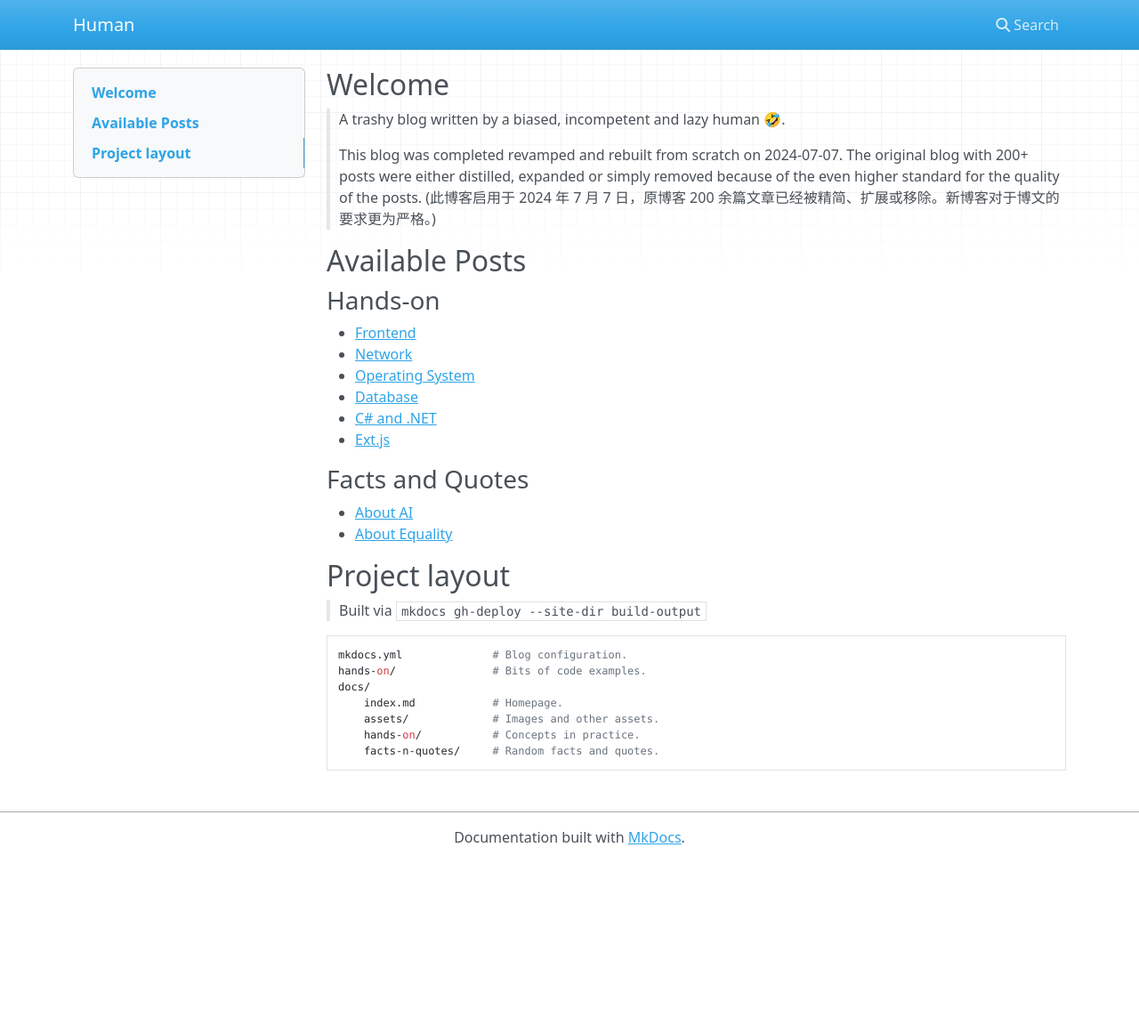
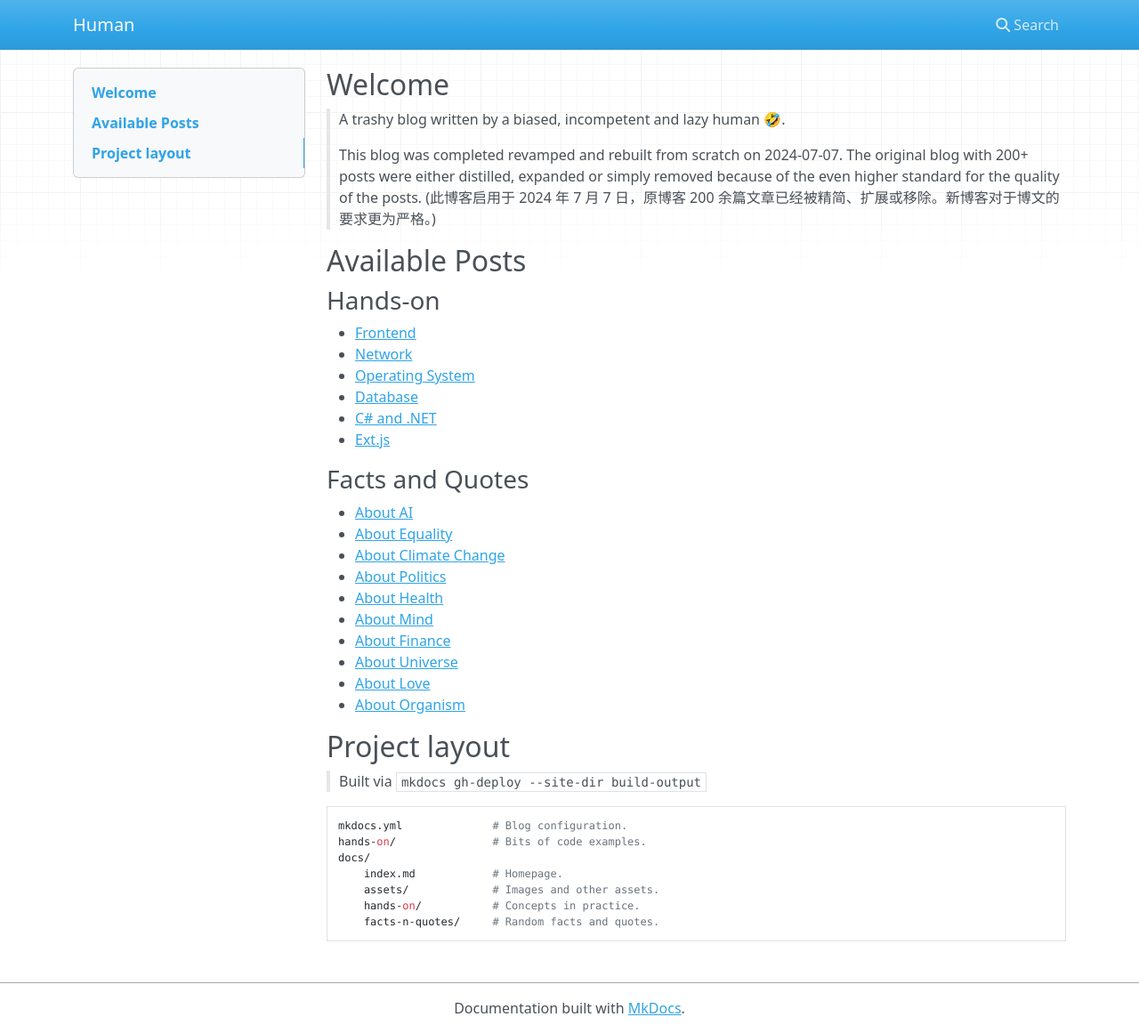
Before and after one commit to codingEzio/codingEzio.github.io, an MkDocs documentation site: the page built from docs/index.md, in a window 1280 px wide and 1161 px high. Shown: the whole window at 89% size. Built offline with MkDocs 1.6.1, drawn with Linux system fonts in a browser that asks for light colours; nearby versions of some CDN libraries.

Commit message:
chore: Scaffold entries for the series Facts n Quotes

```diff
--- a/docs/index.md
+++ b/docs/index.md
@@ -19,6 +19,14 @@
 
 - [About AI](./facts-n-quotes/facts-n-quotes-about-AI.md)
 - [About Equality](./facts-n-quotes/facts-n-quotes-about-equality.md)
+- [About Climate Change](./facts-n-quotes/facts-n-quotes-about-climate-change.md)
+- [About Politics](./facts-n-quotes/facts-n-quotes-about-politics.md)
+- [About Health](./facts-n-quotes/facts-n-quotes-about-health.md)
+- [About Mind](./facts-n-quotes/facts-n-quotes-about-mind.md)
+- [About Finance](./facts-n-quotes/facts-n-quotes-about-finance.md)
+- [About Universe](./facts-n-quotes/facts-n-quotes-about-universe.md)
+- [About Love](./facts-n-quotes/facts-n-quotes-about-love.md)
+- [About Organism](./facts-n-quotes/facts-n-quotes-about-organism.md)
 
 ## Project layout
 
```
Also changed, not shown: docs/facts-n-quotes/facts-n-quotes-about-climate-change.md (added, +6 -0 lines), docs/facts-n-quotes/facts-n-quotes-about-finance.md (added, +6 -0 lines), docs/facts-n-quotes/facts-n-quotes-about-health.md (added, +6 -0 lines), docs/facts-n-quotes/facts-n-quotes-about-love.md (added, +6 -0 lines), docs/facts-n-quotes/facts-n-quotes-about-mind.md (added, +6 -0 lines), docs/facts-n-quotes/facts-n-quotes-about-organism.md (added, +6 -0 lines), docs/facts-n-quotes/facts-n-quotes-about-politics.md (added, +6 -0 lines), docs/facts-n-quotes/facts-n-quotes-about-universe.md (added, +6 -0 lines).
